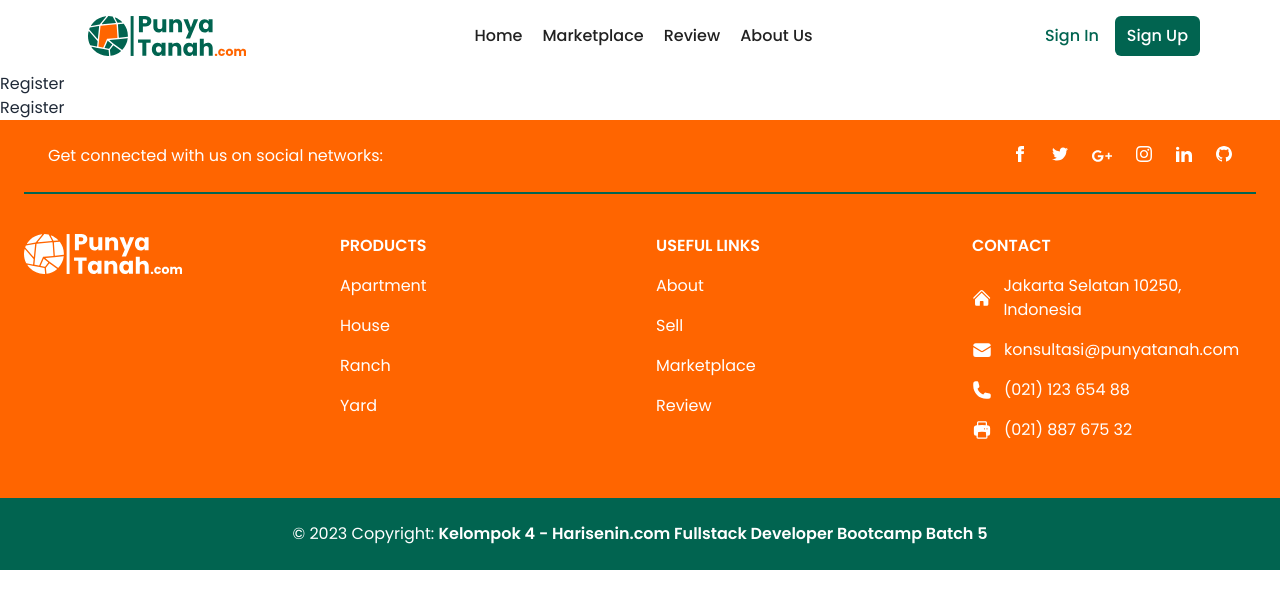
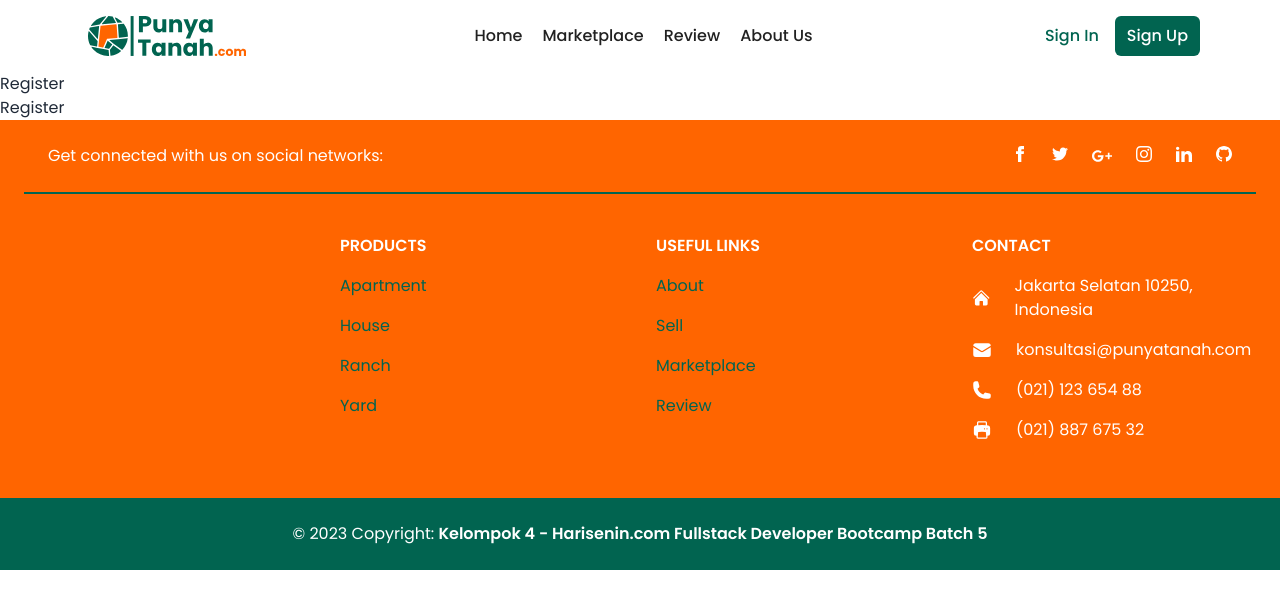
Before and after one commit to FlowersRlit/punyatanah-reactjs, a React (Create React App) app: page /register in a window 1280 px wide. Shown: the top 608 px of the page. Built offline with nearby package versions, Linux system fonts and the light colour scheme.

Commit message:
minor changes and fixes

```diff
--- a/src/components/misc-components/FooterColsTitle.js
+++ b/src/components/misc-components/FooterColsTitle.js
@@ -1,10 +1,9 @@
 import React from "react";
 
-const FooterColsTitle = ({ Title, Svg }) => {
+const FooterColsTitle = ({ Title }) => {
   return (
     <h6 className="mb-4 flex justify-center font-semibold uppercase md:justify-start">
       {Title}
-      {Svg}
     </h6>
   );
 };
--- a/src/components/misc-components/FooterForthCol.js
+++ b/src/components/misc-components/FooterForthCol.js
@@ -2,7 +2,7 @@ import React from "react";
 
 const FooterForthCol = ({ Caption, Icon }) => {
   return (
-    <p className="mb-4 flex items-center justify-center md:justify-start">
+    <p className="mb-4 flex items-center justify-center gap-3 md:justify-start">
       {Icon}
       {Caption}
     </p>
--- a/src/components/misc-components/FooterMiddleCols.js
+++ b/src/components/misc-components/FooterMiddleCols.js
@@ -4,7 +4,7 @@ import { NavLink } from "react-router-dom";
 const FooterSecondCol = ({ Title, Page }) => {
   return (
     <p className="mb-4">
-      <NavLink to={Page} className="text-white">
+      <NavLink to={Page} className="text-hijau1 hover:underline">
         {Title}
       </NavLink>
     </p>
```
